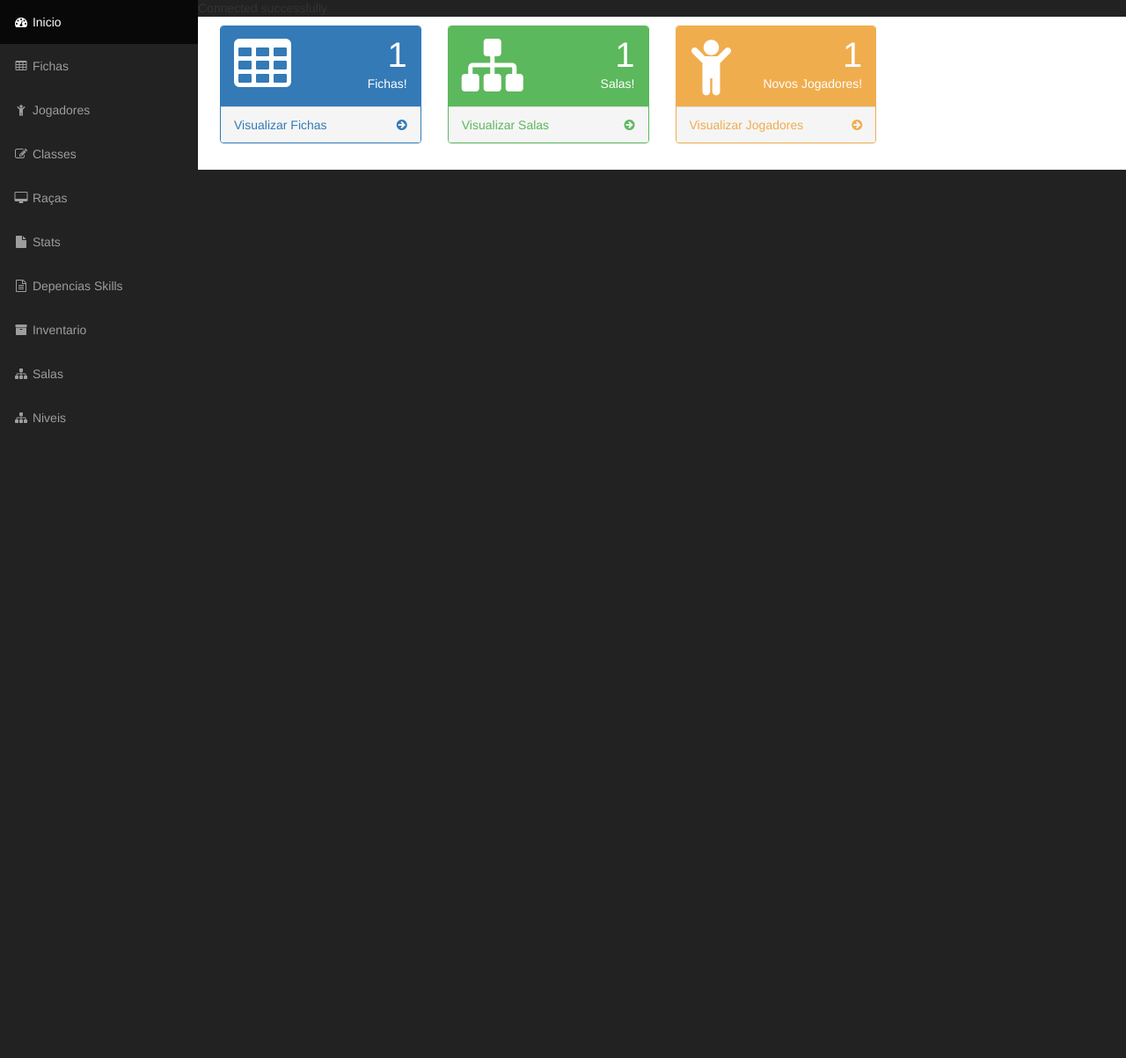
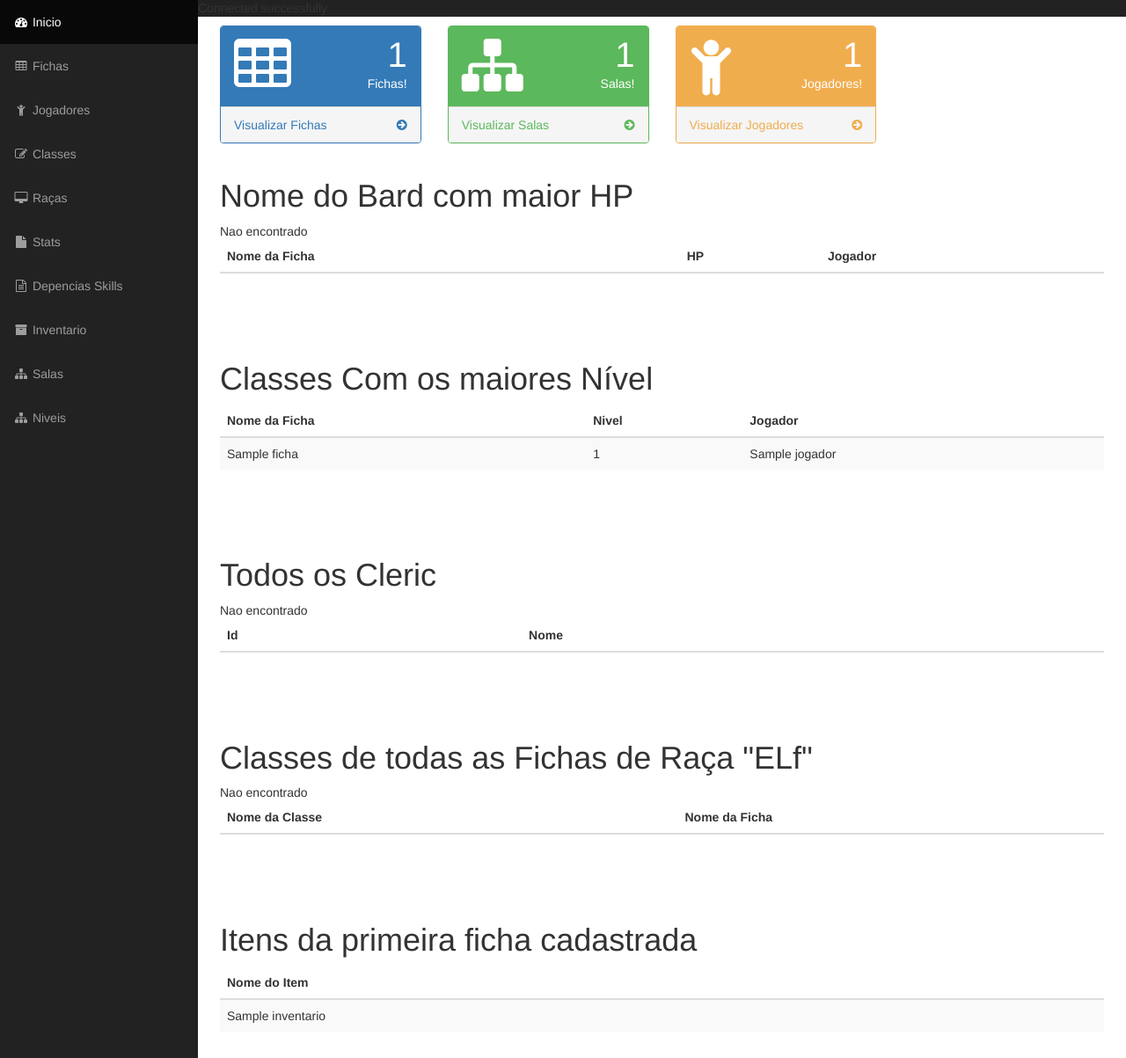
Before and after one commit to Jmallone/Caderneta, a PHP site: page /?site=sobre in a window 1280 px wide. Shown: the part 51-1254 px from the top of the page at 88% size. Before the commit the page ends 532 px from the top, so only its background shows below. Run offline with PHP 8.4, Linux system fonts and the light colour scheme; tables that the repository leaves empty hold one stand-in row (values such as "Sample post"); grey boxes labelled with a size stand in for pictures from a placeholder-image service; lists and menus that the app fills with data are empty; some libraries are stand-ins or nearby versions.

Commit message:
Algumas Consultas

```diff
--- a/Caderneta/inventarioView.php
+++ b/Caderneta/inventarioView.php
@@ -100,7 +100,7 @@
 
             }
 
-            $sql = "select F.idFicha,I.NomeInventario, J.nomeJogador, I.quantidadeInventario from inventario I, Ficha F, jogador J
+            $sql = "select F.idFicha,I.NomeInventario, J.nomeJogador,I.Ficha_idFicha, I.quantidadeInventario, I.descricaoInventario from inventario I, Ficha F, jogador J
                       where I.Ficha_idFicha = F.idFicha
                       and F.Jogador_idJogador = J.idJogador
                       and J.idJogador = '".$_GET["id"]."'";
@@ -112,8 +112,8 @@
                 echo "<tr>
                 <td><span id='editSpan'>" . $row["NomeInventario"]."</span></td>
                 <td><p class='intro' >" . $row["quantidadeInventario"]. "</p></td>
-                <td><p class='intro' >" . $row["idFicha"]. "</p></td>
                 <td class='actions'>
+                <a class='btn btn-warning btn-xs' href='?site=inventarioEditar&id=" . $row["NomeInventario"]."&qtd=" . $row["quantidadeInventario"]. "&desc=" . $row["descricaoInventario"]. "&idFicha=" . $row["Ficha_idFicha"]. "'>Editar</a>
                 <a class='btn btn-danger btn-xs'  href='?site=inventarioView&op=2&nomeItem=" . $row["NomeInventario"]."&id=".$row["idFicha"]."&nomeJogador=".$_GET["nomeJogador"]."' data-toggle='modal' >Excluir</a>
                 </td>
                 </tr>";
--- a/Caderneta/sobre.php
+++ b/Caderneta/sobre.php
@@ -103,7 +103,7 @@
                         }
 
                         ?></div>
-                        <div>Novos Jogadores!</div>
+                        <div>Jogadores!</div>
                     </div>
                 </div>
             </div>
@@ -117,7 +117,199 @@
         </div>
     </div>
 
+
+
 </div>
+
+
+<table class="table table-striped table-inverse">
+  <h1> Nome do Bard com maior HP </h1>
+  <thead class="thead-inverse">
+    <tr>
+      <th>Nome da Ficha</th>
+      <th>HP</th>
+      <th>Jogador</th>
+    </tr>
+  </thead>
+  <tbody>
+
+    <?php
+    $sql = "SELECT F.nomeFicha, F.vidatotalFicha, J.nomeJogador
+    FROM FICHA F, CLASSE C, JOGADOR J
+    WHERE F.Classe_idClasse = C.idClasse
+    AND J.idJogador = F.Jogador_idJogador
+    AND C.nomeClasse = 'Bard'
+    AND F.vidatotalFicha IN (SELECT MAX(F.vidatotalFicha)
+    				         FROM FICHA F)";
+    $result = $conn->query($sql);
+
+    if ($result->num_rows > 0) {
+      // output data of each row
+      while($row = $result->fetch_assoc()) {
+        echo "    <tr>
+              <td>".$row["nomeFicha"]."</td>
+              <td>".$row["vidatotalFicha"]."</td>
+              <td>".$row["nomeJogador"]."</td>
+            </tr>";
+
+      }
+    } else {
+      echo "Nao encontrado";
+    }
+
+    ?>
+
+  </tbody>
+
+</table>
+<br><br><br>
+<table class="table table-striped table-inverse">
+  <h1> Classes Com os maiores Nível </h1>
+  <thead class="thead-inverse">
+    <tr>
+      <th>Nome da Ficha</th>
+      <th>Nivel</th>
+      <th>Jogador</th>
+    </tr>
+  </thead>
+  <tbody>
+
+    <?php
+    $sql = "SELECT C.nomeClasse, F.nomeFicha, F.level_idLevel, J.nomeJogador
+FROM FICHA F, CLASSE C, NIVEL N, JOGADOR J
+WHERE F.Classe_idClasse = C.idClasse
+AND J.idJogador = F.Jogador_idJogador
+AND F.level_idLevel = N.idNivel
+AND N.valorNivel IN (SELECT MAX(N.valorNivel)
+				    FROM NIVEL N, FICHA F
+                    WHERE N.idNivel = F.level_idLevel)";
+    $result = $conn->query($sql);
+
+    if ($result->num_rows > 0) {
+      // output data of each row
+      while($row = $result->fetch_assoc()) {
+        echo "    <tr>
+              <td>".$row["nomeFicha"]."</td>
+              <td>".$row["level_idLevel"]."</td>
+              <td>".$row["nomeJogador"]."</td>
+            </tr>";
+
+      }
+    } else {
+      echo "Nao encontrado";
+    }
+
+    ?>
+
+  </tbody>
+</table>
+<br><br><br>
+<table class="table table-striped table-inverse">
+  <h1> Todos os Cleric </h1>
+  <thead class="thead-inverse">
+    <tr>
+      <th>Id</th>
+      <th>Nome</th>
+    </tr>
+  </thead>
+  <tbody>
+
+    <?php
+    $sql = "SELECT F.idFicha, F.nomeFicha
+FROM FICHA F, CLASSE C
+WHERE F.Classe_idClasse = C.idClasse
+AND C.nomeClasse = 'Cleric'";
+    $result = $conn->query($sql);
+
+    if ($result->num_rows > 0) {
+      // output data of each row
+      while($row = $result->fetch_assoc()) {
+        echo "    <tr>
+              <td>".$row["idFicha"]."</td>
+              <td>".$row["nomeFicha"]."</td>
+            </tr>";
+
+      }
+    } else {
+      echo "Nao encontrado";
+    }
+
+    ?>
+
+  </tbody>
+</table>
+
+
+<br><br><br>
+<table class="table table-striped table-inverse">
+  <h1> Classes de todas as Fichas de Raça "ELf" </h1>
+  <thead class="thead-inverse">
+    <tr>
+      <th>Nome da Classe</th>
+      <th>Nome da Ficha</th>
+    </tr>
+  </thead>
+  <tbody>
+
+    <?php
+    $sql = "SELECT C.nomeClasse, F.nomeFicha
+FROM CLASSE C, FICHA F, RACA R
+WHERE C.idClasse = F.Classe_idClasse
+AND F.Raca_idRaca = R.idRaca
+AND R.NomeRaca = 'ELf' ";
+    $result = $conn->query($sql);
+
+    if ($result->num_rows > 0) {
+      // output data of each row
+      while($row = $result->fetch_assoc()) {
+        echo "    <tr>
+              <td>".$row["nomeClasse"]."</td>
+              <td>".$row["nomeFicha"]."</td>
+            </tr>";
+
+      }
+    } else {
+      echo "Nao encontrado";
+    }
+
+    ?>
+
+  </tbody>
+</table>
+
+<br><br><br>
+<table class="table table-striped table-inverse">
+  <h1>  Itens da primeira ficha cadastrada </h1>
+  <thead class="thead-inverse">
+    <tr>
+      <th>Nome do Item</th>
+    </tr>
+  </thead>
+  <tbody>
+
+    <?php
+    $sql = "SELECT I.NomeInventario
+FROM FICHA F, INVENTARIO I
+WHERE F.idFicha = I.Ficha_idFicha
+AND F.idFicha = '1'";
+    $result = $conn->query($sql);
+
+    if ($result->num_rows > 0) {
+      // output data of each row
+      while($row = $result->fetch_assoc()) {
+        echo "    <tr>
+              <td>".$row["NomeInventario"]."</td>
+            </tr>";
+
+      }
+    } else {
+      echo "Nao encontrado";
+    }
+
+    ?>
+
+  </tbody>
+</table>
 <!-- /.row -->
 
             </div>
```
Also changed, not shown: Caderneta/fichas.php (+38 -34 lines), Caderneta/jogadores.php (+30 -28 lines).
